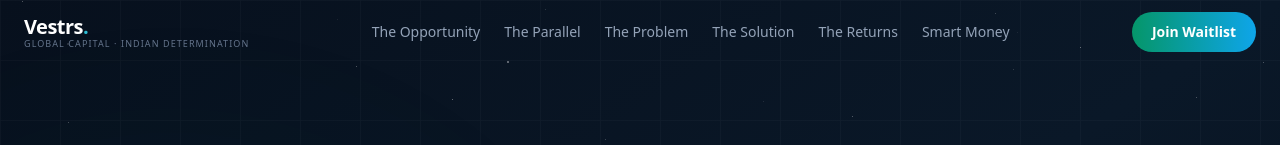
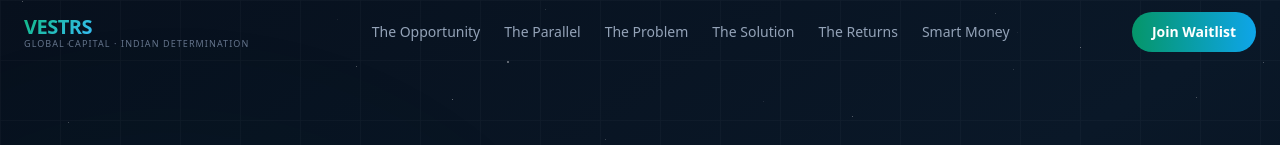
Before and after one commit to amitanalytics-dev/vestrs, a Next.js app: page / in a window 1280 px wide. Shown: the top 145 px of the page. Built offline with nearby package versions, Linux system fonts and the light colour scheme.

Commit message:
Logo: all caps VESTRS in teal, remove dot
Co-Authored-By: Claude Sonnet 4.6 <noreply@anthropic.com>

```diff
--- a/components/Nav.tsx
+++ b/components/Nav.tsx
@@ -37,8 +37,7 @@ export default function Nav() {
         {/* Logo */}
         <div className="flex flex-col flex-shrink-0">
           <div className="text-xl font-bold tracking-tight leading-none">
-            <span className="text-white">Vestrs</span>
-            <span className="text-gradient-teal">.</span>
+            <span className="text-gradient-teal">VESTRS</span>
           </div>
           <span className="text-[9px] text-slate-500 tracking-[0.12em] uppercase mt-0.5 leading-none">
             Global Capital · Indian Determination
```
